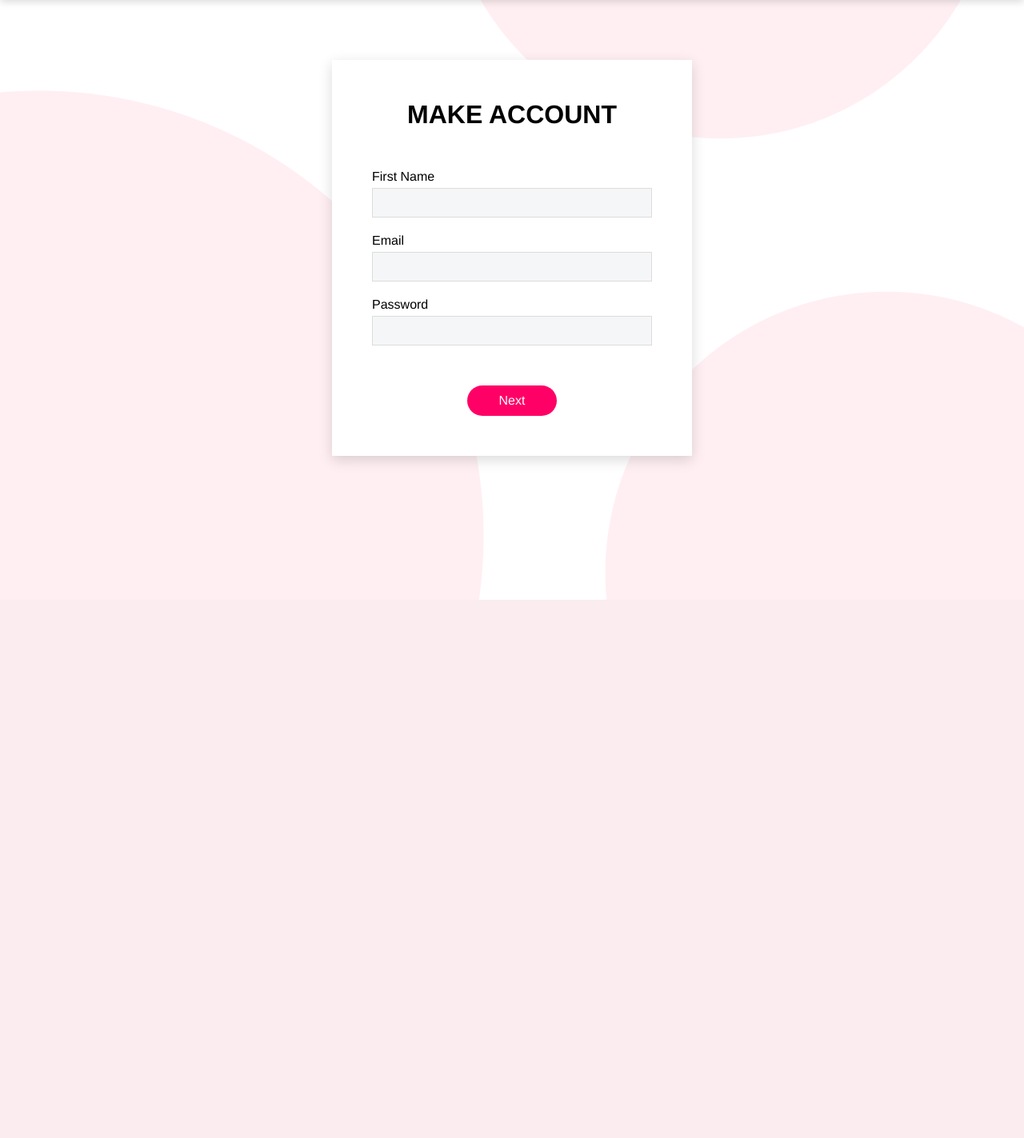
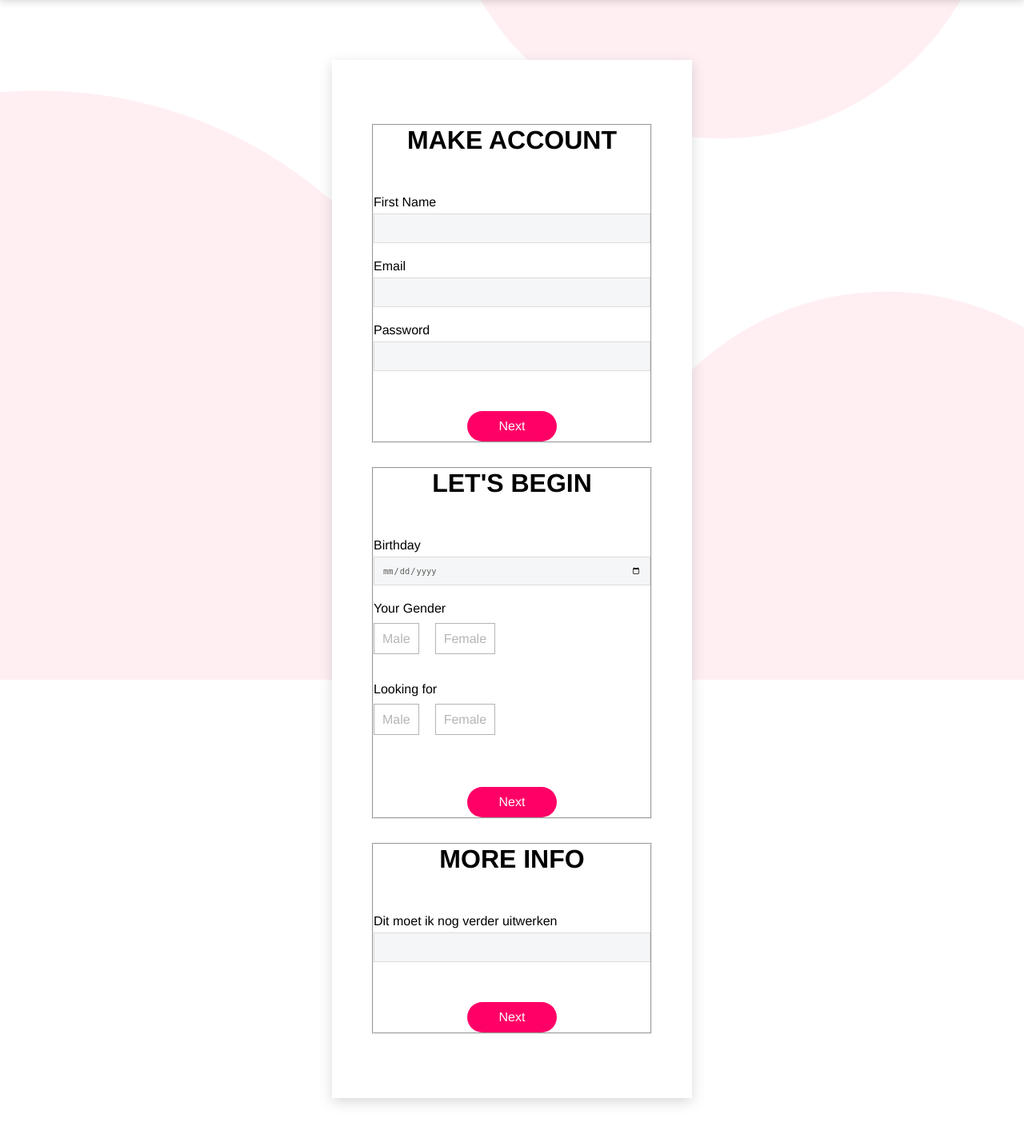
Before and after one commit to roelandvs/project-tech, a Node server app: page /register in a window 1280 px wide. Shown: the part 50-1473 px from the top of the page at 80% size. Before the commit the page ends 800 px from the top, so only its background shows below. Run offline with Node 20, Linux system fonts and the light colour scheme.

Commit message:
made forms into one page,  no js yet

```diff
--- a/index.js
+++ b/index.js
@@ -39,9 +39,9 @@
 	accountInfo = {
 		name: req.body.firstName,
 		email: req.body.email,
-		// birthday: req.body.birthday,
-		// gender: req.body.gender,
-		// preference: req.body.preference
+		birthday: req.body.birthday,
+		gender: req.body.gender,
+		preference: req.body.preference
 	}
 
 	res.redirect('/account-preview')
--- a/static/css/index.css
+++ b/static/css/index.css
@@ -43,6 +43,10 @@
 
 form {
 	width: 100%;
+}
+
+fieldset {
+	margin: 30px auto;
 }
 
 input {
--- a/views/account-preview.ejs
+++ b/views/account-preview.ejs
@@ -13,9 +13,9 @@
         <h1>ACCOUNT PREVIEW</h1>
         <p>Your name: <strong><%= account.name %></strong></p>
         <p>Your email: <strong><%= account.email %></strong></p>
-<!--         <p>Your birthday: <strong><%= account.birthday %></strong></p>
+        <p>Your birthday: <strong><%= account.birthday %></strong></p>
         <p>Your gender: <strong><%= account.gender %></strong></p>
-        <p>Your preference: <strong><%= account.preference %></strong></p> -->
+        <p>Your preference: <strong><%= account.preference %></strong></p>
     </div>
 </body>
 </html>
--- a/views/register.ejs
+++ b/views/register.ejs
@@ -12,6 +12,7 @@
     <main>
         <div class="register-container">
             <form method="post" action="/account-preview">
+                <fieldset>
                     <h1>MAKE ACCOUNT</h1>
                     <label for="name">First Name</label>
                     <input type="text" name="firstName" id="name" maxlength="25" required>
@@ -23,8 +24,55 @@
                     <input type="password" name="password" id="password">
 
                     <div class="btn-next-container">
-                    <button class="btn-next">Next</a>
+                        <button type="button" class="btn-next">Next</a>
                     </div>
+                </fieldset>
+
+                <fieldset>
+                    <h1>LET'S BEGIN</h1>
+                    <label for="birthday">Birthday</label>
+                    <input type="date" name="birthday" id="birthday">
+
+                    <label for="gender">Your Gender</label>
+                    <ul class="gender-container">
+                        <li>
+                            <input type="radio" id="male" name="gender" value="male" required>
+                            <label for="male">Male</label>
+                        </li>
+
+                        <li>
+                            <input type="radio" id="female" name="gender" value="female" required>
+                            <label for="female">Female</label>
+                        </li>
+                    </ul>
+
+                    <label for="preference">Looking for</label>
+                    <ul class="gender-container">
+                        <li>
+                            <input type="checkbox" id="pref-male" name="preference" value="male">
+                            <label for="pref-male">Male</label>
+                        </li>
+
+                        <li>
+                            <input type="checkbox" id="pref-female" name="preference" value="female">
+                            <label for="pref-female">Female</label>
+                        </li>
+                    </ul>
+
+                    <div class="btn-next-container">
+                        <button type="button" class="btn-next">Next</a>
+                    </div>
+                </fieldset>
+
+                <fieldset>
+                    <h1>MORE INFO</h1>
+                    <label for="name">Dit moet ik nog verder uitwerken</label>
+                    <input type="text" name="name" id="name" maxlength="25" required>
+
+                    <div class="btn-next-container">
+                        <button type="submit" class="btn-next">Next</a>
+                    </div>
+                </fieldset>
             </form>
         </div>
     </main>
```
Lines whose indentation alone changed are shown as unchanged.
